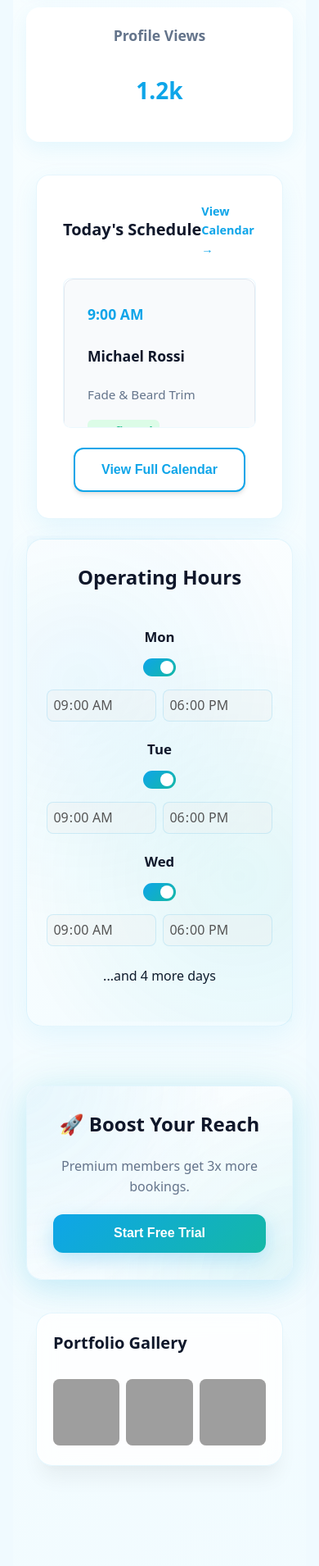
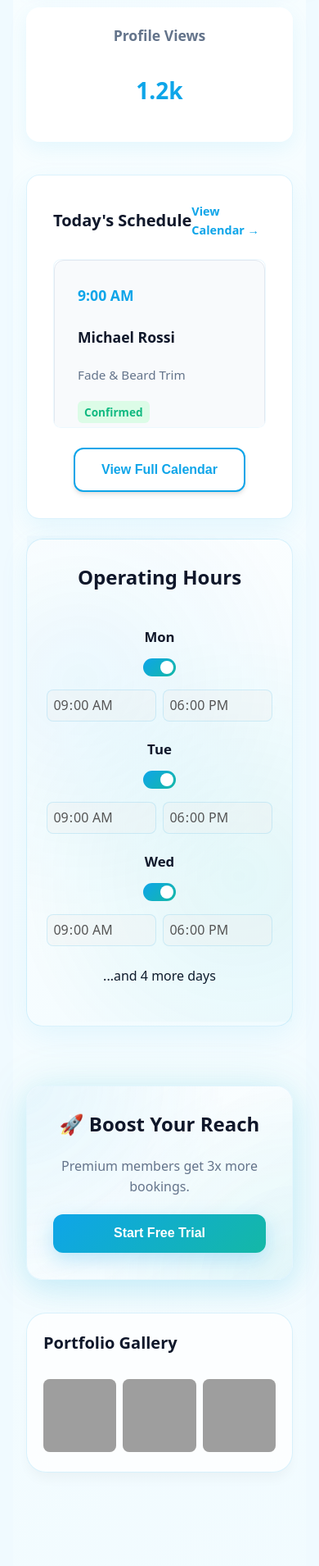
Before and after one commit to salmoncribe/BOOKERAI-main, a Flask app: page /demo in a window 390 px wide. Shown: the part 800-2710 px from the top of the page at 82% size. Run offline with Flask 3, Linux system fonts and the light colour scheme; some libraries are stand-ins or nearby versions; grey boxes are pictures that could not be loaded.

Commit message:
Polish: Viewport Locked, Elite Visuals 2.0, Mobile Bleed Fixed

```diff
--- a/static/css/base.css
+++ b/static/css/base.css
@@ -34,26 +34,26 @@
 }
 
 /* ----------------------------------------------------------
-   RESETS & TYPOGRAPHY
-   ---------------------------------------------------------- */
-/* ----------------------------------------------------------
-   RESETS & TYPOGRAPHY
+   RESET & FUNDAMENTALS
    ---------------------------------------------------------- */
 *,
 *::before,
 *::after {
-    box-sizing: border-box;
+    box-sizing: border-box !important;
 }
 
 html,
 body {
+    width: 100%;
     margin: 0;
     padding: 0;
-    font-family: "Poppins", system-ui, sans-serif;
+    overflow-x: hidden;
+    position: relative;
+    font-family: 'Poppins', system-ui, -apple-system, sans-serif;
     color: var(--text-dark);
-    background: var(--bg-light);
+    line-height: 1.6;
+    -webkit-font-smoothing: antialiased;
     scroll-behavior: smooth;
-    overflow-x: hidden;
     /* Critical for mobile to prevent sway */
     /* Prevent font inflation on mobile */
     -webkit-text-size-adjust: 100%;
--- a/static/css/dashboard.css
+++ b/static/css/dashboard.css
@@ -6,22 +6,30 @@
    DASHBOARD LAYOUT
    ---------------------------------------------------------- */
 .dashboard {
-    padding: 2rem clamp(1rem, 5vw, 2rem);
+    padding: 1.5rem 12px;
+    /* Mobile safe padding */
     position: relative;
     color: var(--text-dark);
     background: linear-gradient(145deg, #f9feff 0%, #f1fbff 100%);
     width: 100%;
-    max-width: 1200px;
+    max-width: 100vw;
+    /* Prevent bleed */
+    overflow-x: hidden;
     margin: 0 auto;
-    overflow-x: hidden;
-    box-sizing: border-box;
-    /* Lock padding inside width */
-}
-
+}
+
+@media (min-width: 1024px) {
+    .dashboard {
+        max-width: 1200px;
+        /* Cap width on desktop */
+        padding: 2rem;
+    }
+}
 
 .dashboard-grid {
     display: grid;
     grid-template-columns: 1fr;
+    /* Mobile default */
     gap: 2rem;
 }
 
@@ -41,31 +49,31 @@
 .promo-card,
 .card {
     /* Safe Mobile Widths */
-    width: calc(100% - 24px);
-    margin: 0 auto 1.5rem auto !important;
+    width: 100%;
+    max-width: 100%;
+    margin: 0 0 1.5rem 0 !important;
     box-sizing: border-box !important;
 
     /* Bento Glassmorphism */
-    border-radius: 20px;
-    /* Update Glassmorphism */
-    background: rgba(255, 255, 255, 0.8);
-
-    /* High-end glass look */
+    border-radius: 24px;
+    /* Updated radius */
+    background: rgba(255, 255, 255, 0.75);
+    /* Updated opacity */
 
     /* Visual Polish: Inner Borders & Softer Shadows */
-    border: 1px solid rgba(14, 165, 233, 0.1);
+    border: 1px solid rgba(14, 165, 233, 0.15);
 
     @supports (backdrop-filter: blur(12px)) {
         backdrop-filter: blur(12px);
         -webkit-backdrop-filter: blur(12px);
     }
 
-    /* Shadow Refinement */
-    box-shadow: 0 20px 25px -5px rgba(0, 0, 0, 0.05),
-    0 10px 10px -5px rgba(0, 0, 0, 0.02);
-
-    transition: transform 0.2s ease,
-    box-shadow 0.2s ease;
+    /* Elite Shadows */
+    box-shadow: 0 10px 15px -3px rgba(0, 0, 0, 0.04),
+    0 4px 6px -2px rgba(0, 0, 0, 0.01);
+
+    transition: transform 0.2s cubic-bezier(0.4, 0, 0.2, 1),
+    box-shadow 0.2s cubic-bezier(0.4, 0, 0.2, 1);
 }
 
 @media (max-width: 768px) {
```
Also changed, not shown: other parts of static/css/dashboard.css (+17 -11 lines).
